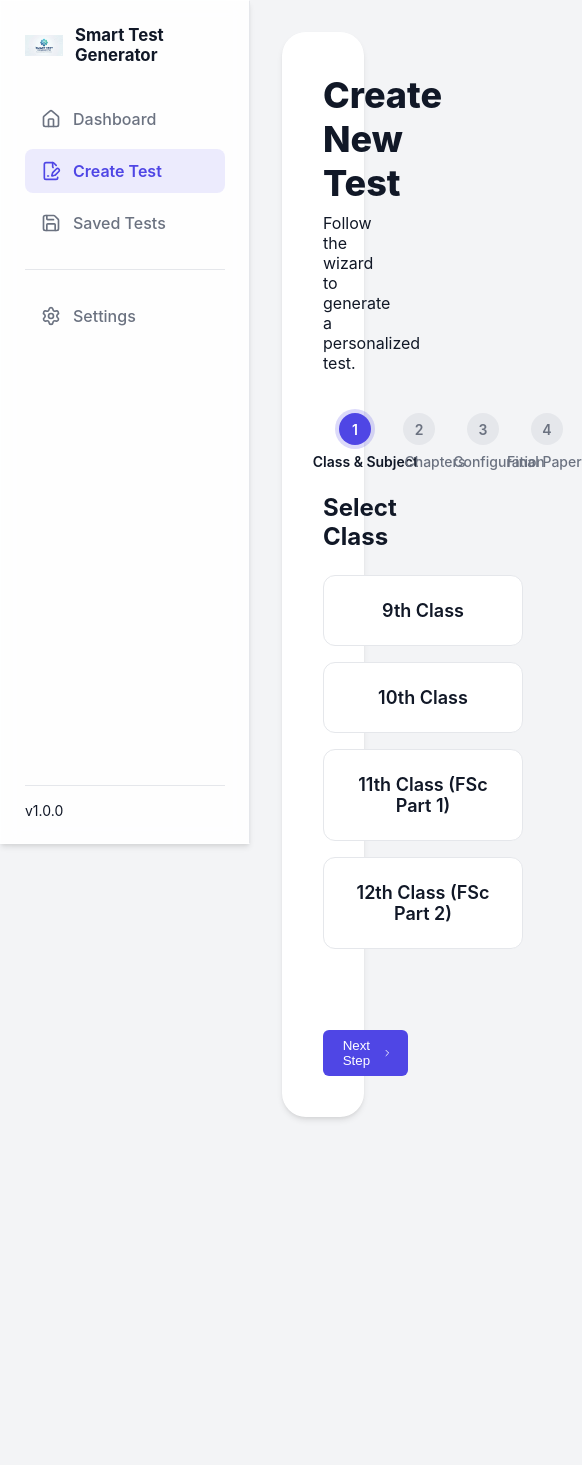
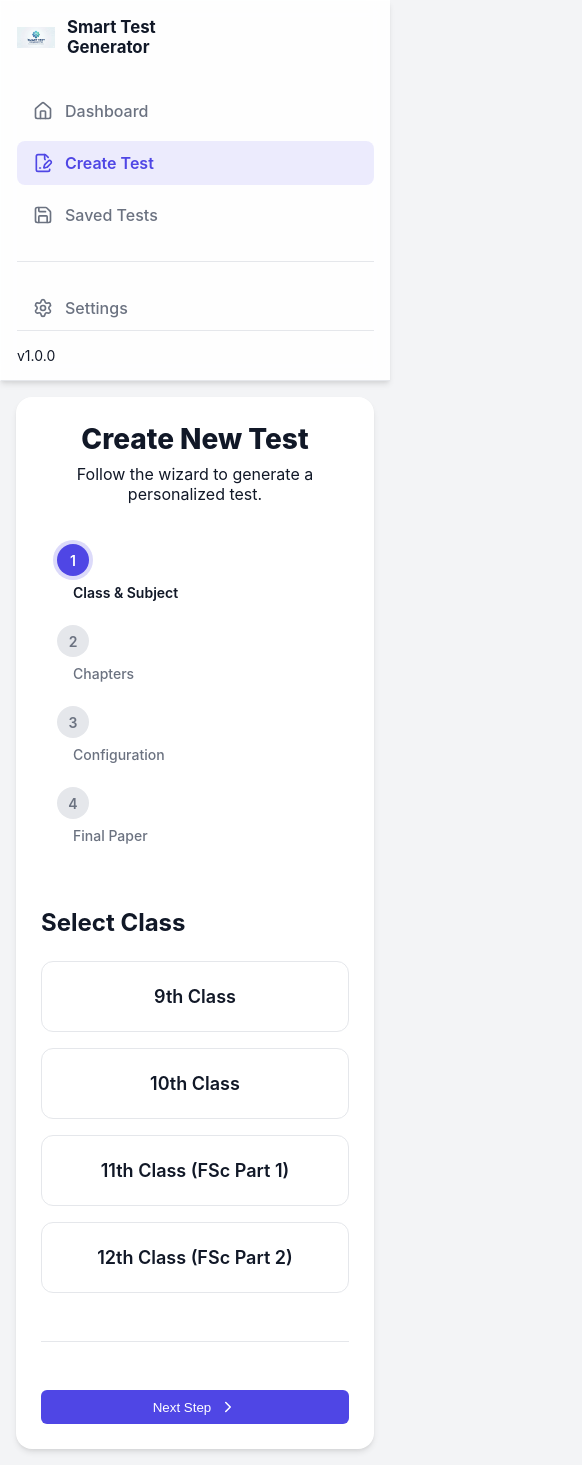
Before and after one commit to King333khan/smart-test-generator, a React (Vite) app: page /create in a window 390 px wide. Shown: the whole page, 582 px wide, since content can reach past the window. Before the commit the page ends 1149 px from the top, so only its background shows below. Built offline with nearby package versions, Linux system fonts and the light colour scheme.

Commit message:
Make application mobile responsive

```diff
--- a/src/index.css
+++ b/src/index.css
@@ -53,6 +53,30 @@ body {
   flex: 1;
   padding: 2rem;
   width: calc(100% - var(--sidebar-width));
+  transition: all 0.3s ease;
+}
+
+/* Base Responsive Layout */
+@media screen and (max-width: 768px) {
+  .dashboard-layout {
+    flex-direction: column;
+  }
+
+  .sidebar {
+    width: 100%;
+    height: auto;
+    position: relative;
+    border-right: none;
+    border-bottom: 1px solid var(--border-color);
+    padding: 1rem;
+    z-index: 10;
+  }
+
+  .main-content {
+    margin-left: 0;
+    width: 100%;
+    padding: 1rem;
+  }
 }
 
 /* Base styles / Utils */
--- a/src/pages/CreateTest.css
+++ b/src/pages/CreateTest.css
@@ -438,15 +438,6 @@
         width: 100% !important;
     }
 
-    .create-test-container {
-        max-width: 100%;
-        margin: 0;
-        padding: 0;
-        border-radius: 0;
-        box-shadow: none;
-        min-height: auto;
-    }
-
     .paper-container {
         padding: 0;
         border: none;
@@ -460,3 +451,113 @@
         break-inside: avoid;
     }
 }
+
+/* Mobile Responsiveness for CreateTest elements */
+@media screen and (max-width: 768px) {
+    .create-test-container {
+        padding: 1.5rem;
+        border-radius: 1rem;
+    }
+
+    .create-test-header h1 {
+        font-size: 1.75rem;
+    }
+
+    /* Adjust Step Indicator */
+    .step-indicator {
+        padding: 0;
+        flex-wrap: wrap;
+        gap: 0.5rem;
+    }
+
+    .step-item {
+        flex-direction: column;
+        flex: none;
+        width: 100%;
+        margin-bottom: 1rem;
+        align-items: flex-start;
+        padding-left: 1rem;
+    }
+
+    .step-item:last-child {
+        flex: none;
+    }
+
+    .step-line {
+        display: none;
+        /* Hide horizontal lines on mobile */
+    }
+
+    .step-label {
+        position: relative;
+        top: 0;
+        left: 0;
+        transform: none;
+        margin-left: 1rem;
+    }
+
+    .step-item:first-child .step-label,
+    .step-item:last-child .step-label {
+        left: 0;
+        right: auto;
+        transform: none;
+    }
+
+    .step-circle {
+        margin-bottom: 0.5rem;
+    }
+
+    /* Adjust Options Grid */
+    .options-grid {
+        grid-template-columns: 1fr;
+    }
+
+    /* Adjust paper layout for mobile view (not print) */
+    .paper-container {
+        padding: 1rem;
+        overflow-x: auto;
+    }
+
+    .institute-title {
+        font-size: 1.5rem;
+    }
+
+    .paper-meta,
+    .student-details {
+        flex-direction: column;
+        gap: 0.5rem;
+    }
+
+    .dual-mcq-item .mcq-question-row {
+        flex-direction: column;
+    }
+
+    .dual-mcq-item .mcq-ur {
+        text-align: left;
+    }
+
+    .dual-mcq-item .mcq-options-row {
+        flex-direction: column;
+        gap: 0.5rem;
+        padding-left: 0;
+    }
+
+    .dual-mcq-item .mcq-options-row>div {
+        text-align: left;
+    }
+
+    .wizard-footer {
+        flex-direction: column;
+        gap: 1rem;
+    }
+
+    .wizard-footer .btn {
+        width: 100%;
+        justify-content: center;
+    }
+
+    .wizard-footer>div {
+        flex-direction: column;
+        width: 100%;
+    }
+}
```
